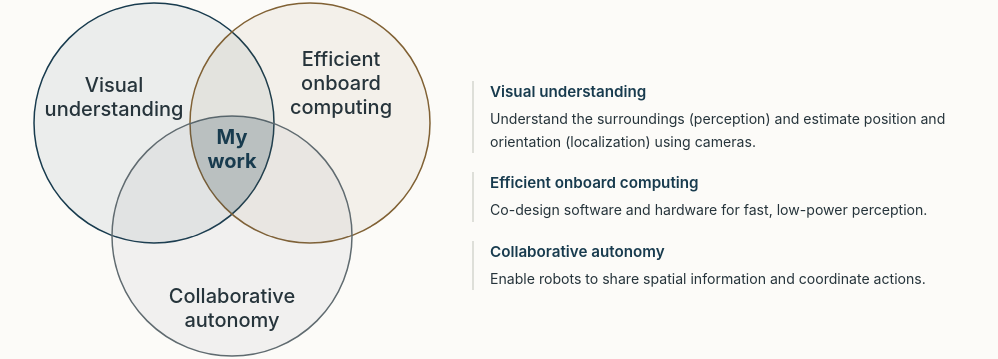
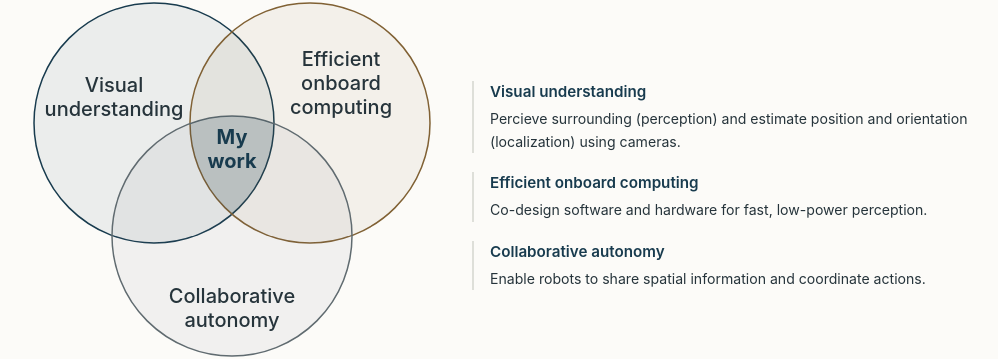
Before and after one commit to MiyuruThathsara/miyuruthathsara.github.io, a Jekyll site: the page built from research.html, in a window 1280 px wide and 900 px high, scrolled down 377 px, cut to the strip 0-703 px from the top of the window. Shown: the part 150-509 px from the top of the strip, without its empty margins (138-1136 px from the left). Built offline with Jekyll 4.4.1, drawn with Linux system fonts in a browser that asks for light colours.

Commit message:
Update the visual understanding description

```diff
--- a/_data/profile.json
+++ b/_data/profile.json
@@ -14,7 +14,7 @@
   "themes": [
     {
       "title": "Visual understanding",
-      "summary": "Understand the surroundings (perception) and estimate position and orientation (localization) using cameras."
+      "summary": "Percieve surrounding (perception) and estimate position and orientation (localization) using cameras."
     },
     {
       "title": "Efficient onboard computing",
```
Also changed, not shown: tests/profile.test.mjs (+1 -1 lines).
